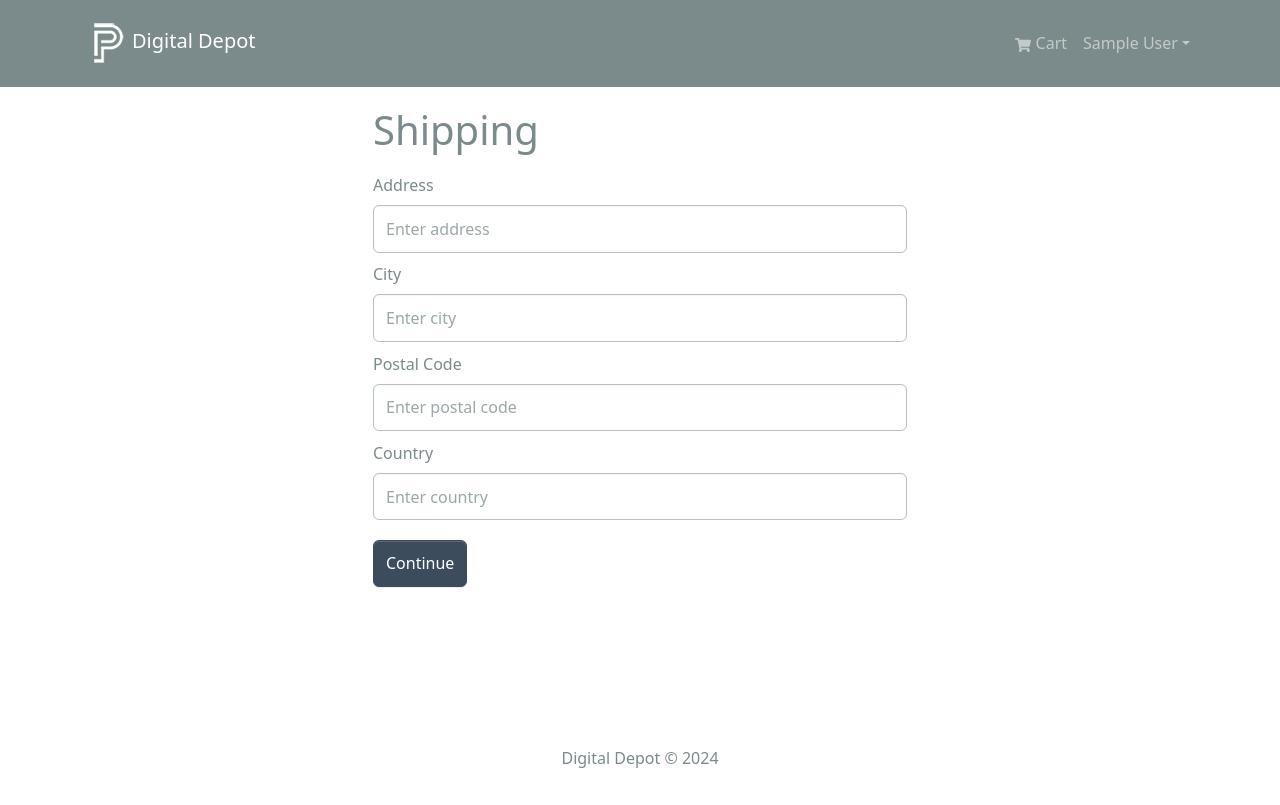
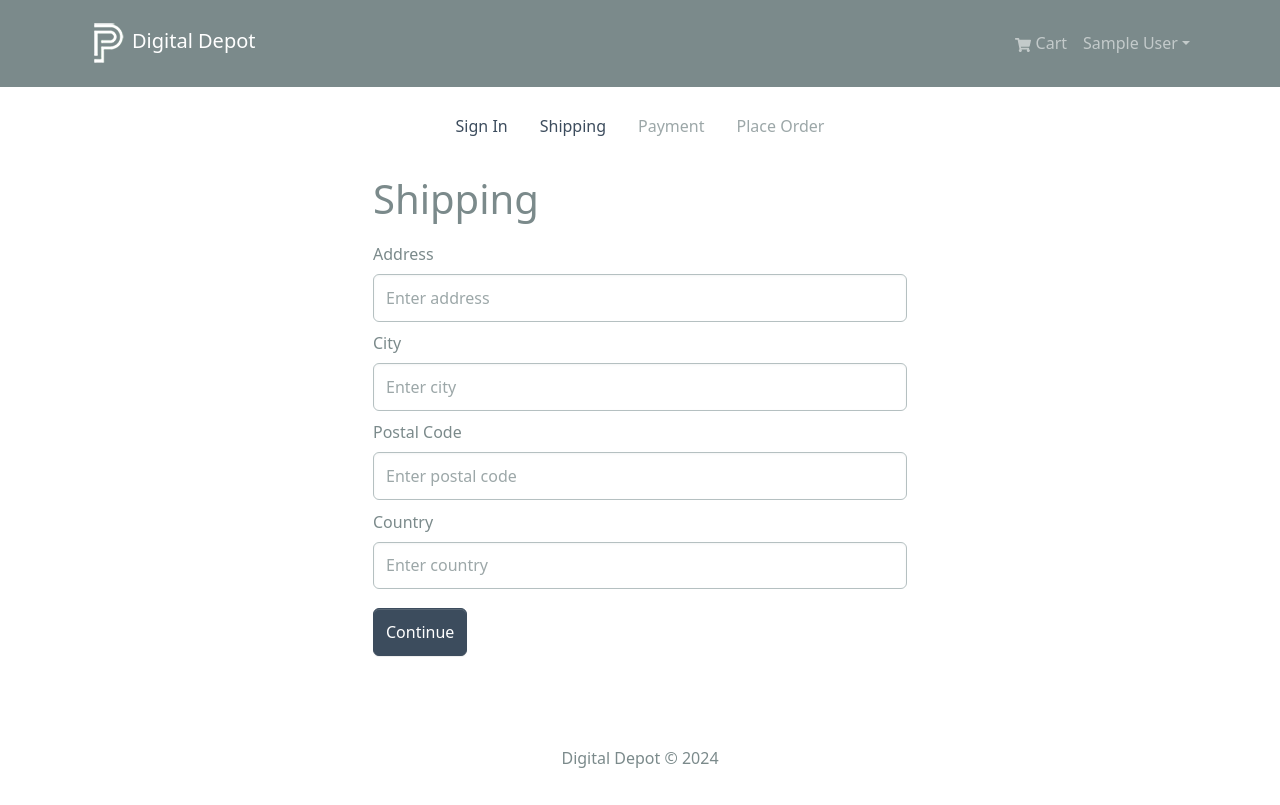
Before and after one commit to SudheeshTD/Digital-Depot, a React (Create React App) app in the folder frontend/: page /shipping in a window 1280 px wide. Built offline with nearby package versions, Linux system fonts and the light colour scheme; sample sign-in values are in the browser's storage.

Commit message:
Checkout Steps Component added

```diff
--- /dev/null
+++ b/frontend/src/components/CheckoutSteps.jsx
@@ -0,0 +1,51 @@
+import { Nav } from "react-bootstrap";
+import { LinkContainer } from "react-router-bootstrap";
+
+
+const CheckoutSteps = ({ step1, step2, step3, step4}) => {
+  return (
+    <Nav className="justify-content-center mb-4">
+        <Nav.Item>
+            {step1 ? (
+                <LinkContainer to = '/login'>
+                    <Nav.Link>Sign In</Nav.Link>
+                </LinkContainer>
+            ) : (
+                <Nav.Link disabled>Sign In</Nav.Link>
+            )}
+        </Nav.Item>
+
+        <Nav.Item>
+            {step2 ? (
+                <LinkContainer to = '/shipping'>
+                    <Nav.Link>Shipping</Nav.Link>
+                </LinkContainer>
+            ) : (
+                <Nav.Link disabled>Shipping</Nav.Link>
+            )}
+        </Nav.Item>
+
+        <Nav.Item>
+            {step3 ? (
+                <LinkContainer to = '/payment'>
+                    <Nav.Link>Payment</Nav.Link>
+                </LinkContainer>
+            ) : (
+                <Nav.Link disabled>Payment</Nav.Link>
+            )}
+        </Nav.Item>
+
+        <Nav.Item>
+            {step4 ? (
+                <LinkContainer to = '/placeorder'>
+                    <Nav.Link>Place Order</Nav.Link>
+                </LinkContainer>
+            ) : (
+                <Nav.Link disabled>Place Order</Nav.Link>
+            )}
+        </Nav.Item>
+    </Nav>
+  )
+}
+
+export default CheckoutSteps
--- a/frontend/src/screens/ShippingScreen.jsx
+++ b/frontend/src/screens/ShippingScreen.jsx
@@ -4,6 +4,7 @@
 import { useNavigate } from "react-router-dom";
 import FormContainer from '../components/FormContainer';
 import { saveShippingAddress } from "../slices/cartSlice";
+import CheckoutSteps from "../components/CheckoutSteps";
 
 
 const ShippingScreen = () => {
@@ -27,7 +28,10 @@
 
     return (
     <FormContainer>
+        <CheckoutSteps step1 step2 />
+
         <h1>Shipping</h1>
+
         <Form onSubmit={submitHandler}>
         <Form.Group className='my-2' controlId='address'>
             <Form.Label>Address</Form.Label>
```
